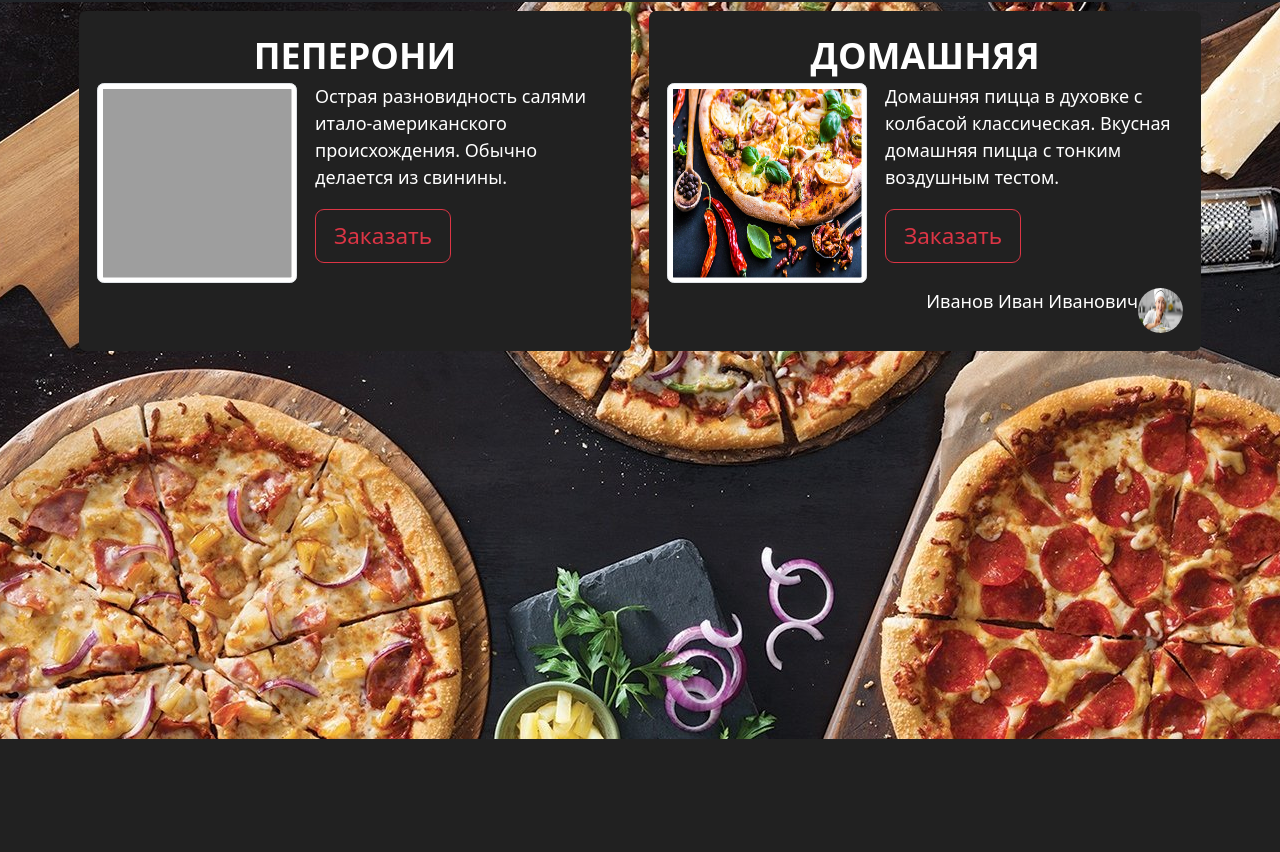
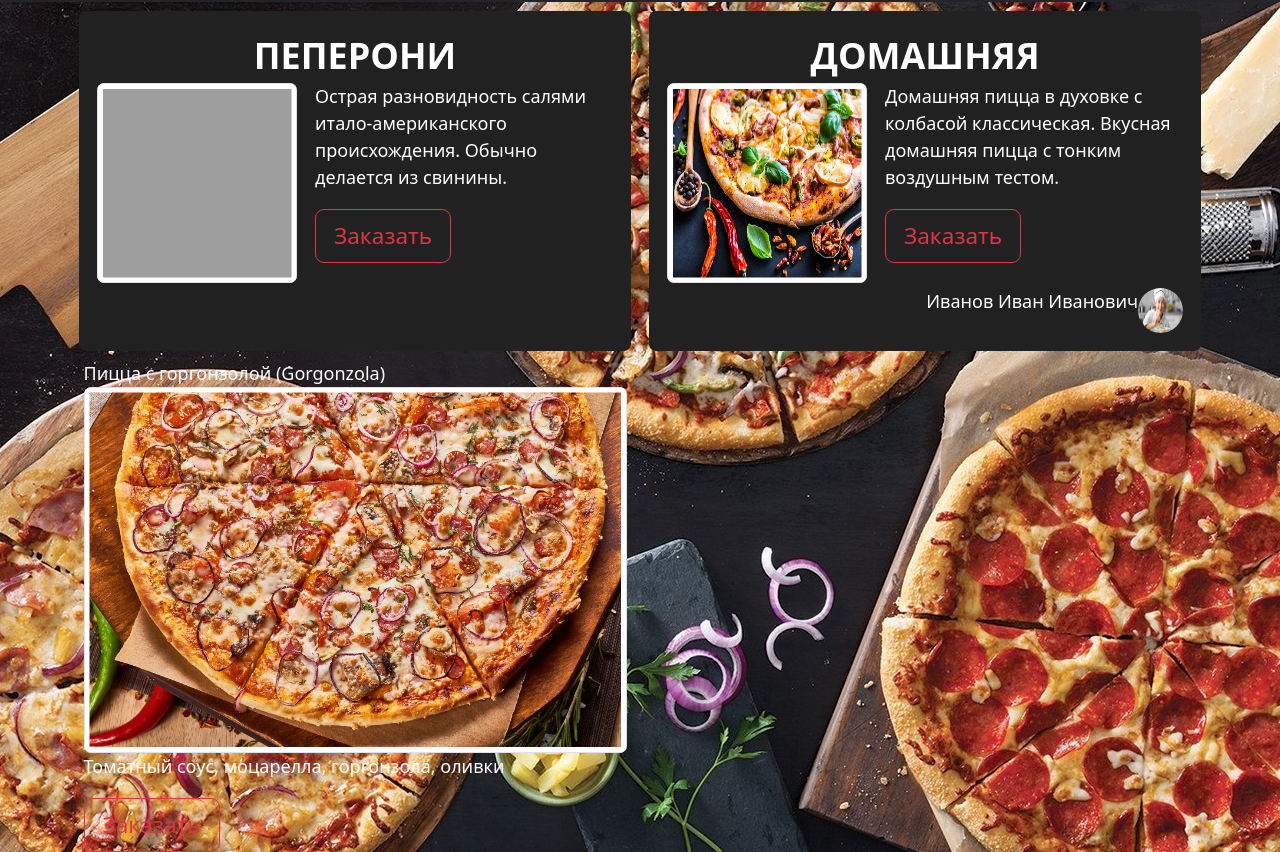
Before and after one commit to userzamt/megasupersite, a plain HTML site: page index.html in a window 1280 px wide. Shown: the part 61-913 px from the top of the page. Before the commit the page ends 800 px from the top, so only its background shows below. Drawn offline with Linux system fonts and the light colour scheme; grey boxes are pictures that could not be loaded.

Commit message:
Добавлен блок с описанием пиццы

```diff
--- a/index.html
+++ b/index.html
@@ -57,7 +57,12 @@
         </div>
         <div class="row">
             <div class="col-md">
-                <!-- TODO 1 -->
+                <article>
+                    <header>Пицца с горгонзолой (Gorgonzola)</header>
+                    <img src="img/pizza3.jpg" class="img-thumbnail rounded float-start me-3">
+                    <p>Томатный соус, моцарелла, горгонзола, оливки</p>
+                    <button type="button" class="btn btn-outline-danger btn-lg">Заказать</button>
+                </article>
             </div>
             <div class="col-md">
                 <!-- TODO 2 -->
```
